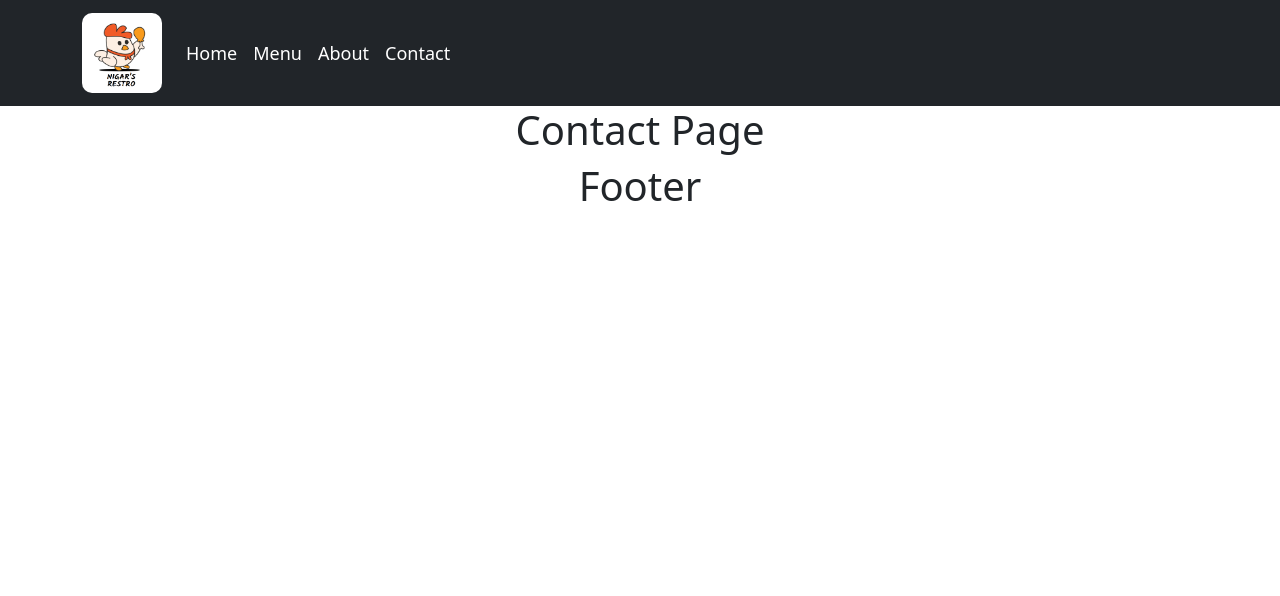
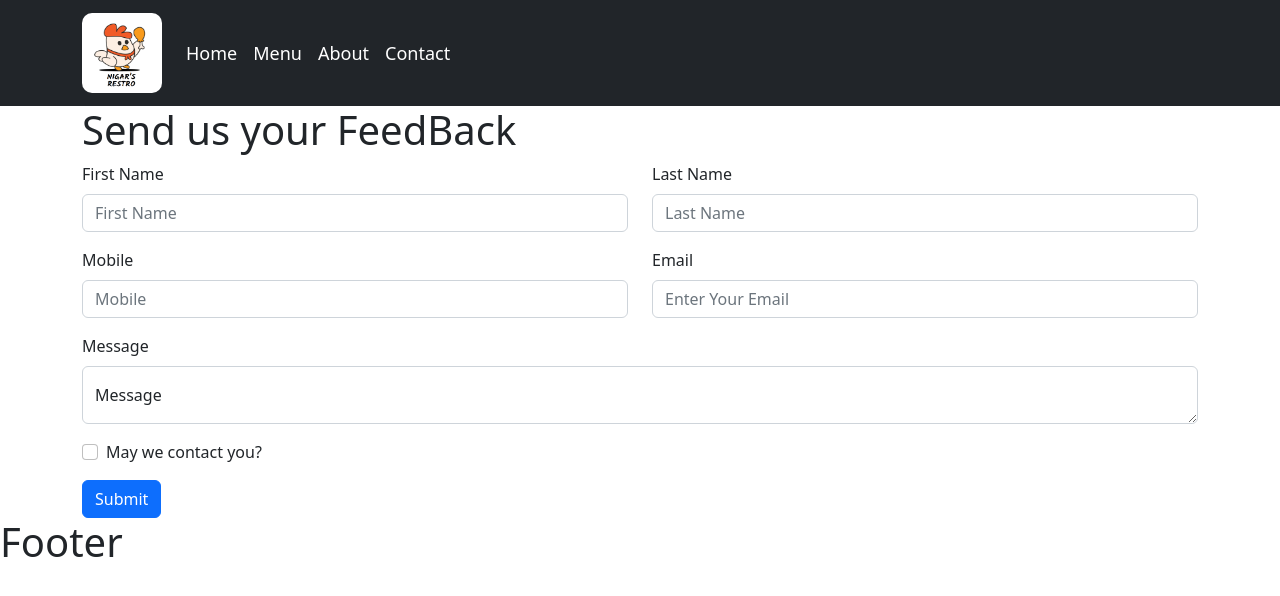
Before and after one commit to nigarkhan12/Restaurant, a React (Create React App) app: page /contact in a window 1280 px wide. Shown: the top 596 px of the page. Built offline with nearby package versions, Linux system fonts and the light colour scheme.

Commit message:
Contact Form handled

```diff
--- a/src/App.css
+++ b/src/App.css
@@ -1,7 +1,3 @@
-.App {
-  text-align: center;
-}
-
 .App-logo {
   height: 40vmin;
   pointer-events: none;
--- a/src/components/body/contact.jsx
+++ b/src/components/body/contact.jsx
@@ -1,10 +1,128 @@
-import React, { Component } from "react";
+import React, { Component, Fragment } from "react";
+import {
+  Container,
+  Row,
+  Form,
+  Button,
+  Col,
+  FloatingLabel,
+} from "react-bootstrap";
 
 export class contact extends Component {
+  constructor() {
+    super();
+    this.state = {
+      firstname: "",
+      lastname: "",
+      mobile: "",
+      email: "",
+      agree: false,
+      message: "",
+    };
+  }
+
+  handleInputChange = (event) => {
+    const value =
+      event.target.type === "checkbox"
+        ? event.target.checked
+        : event.target.value;
+    const name = event.target.name;
+    this.setState({
+      [name]: value,
+    });
+  };
+
+  handleSubmit = (event) => {
+    event.preventDefault();
+  };
+
   render() {
     return (
       <div>
-        <h1>Contact Page</h1>
+        <Fragment>
+          <Container>
+            <h1>Send us your FeedBack</h1>
+
+            <Form onSubmit={this.handleSubmit}>
+              <Row className="mb-3">
+                <Form.Group as={Col}>
+                  <Form.Label>First Name</Form.Label>
+                  <Form.Control
+                    type="text"
+                    name="firstname"
+                    placeholder="First Name"
+                    value={this.state.firstname}
+                    onChange={this.handleInputChange}
+                  />
+                </Form.Group>
+
+                <Form.Group as={Col}>
+                  <Form.Label>Last Name</Form.Label>
+                  <Form.Control
+                    type="text"
+                    name="lastname"
+                    placeholder="Last Name"
+                    value={this.state.lastname}
+                    onChange={this.handleInputChange}
+                  />
+                </Form.Group>
+              </Row>
+
+              <Row className="mb-3">
+                <Form.Group as={Col}>
+                  <Form.Label>Mobile</Form.Label>
+                  <Form.Control
+                    type="number"
+                    name="mobile"
+                    placeholder="Mobile"
+                    value={this.state.mobile}
+                    onChange={this.handleInputChange}
+                  />
+                </Form.Group>
+
+                <Form.Group as={Col}>
+                  <Form.Label>Email</Form.Label>
+                  <Form.Control
+                    type="email"
+                    name="email"
+                    placeholder="Enter Your Email"
+                    value={this.state.email}
+                    onChange={this.handleInputChange}
+                  />
+                </Form.Group>
+              </Row>
+
+              <Form.Label>Message</Form.Label>
+              <FloatingLabel
+                controlId="floatingTextarea"
+                label="Message"
+                className="mb-3"
+              >
+                <Form.Control
+                  as="textarea"
+                  name="message"
+                  placeholder="Leave a Message here"
+                  value={this.state.message}
+                  onChange={this.handleInputChange}
+                />
+              </FloatingLabel>
+
+              <Form.Group className="mb-3" id="formGridCheckbox">
+                <Form.Check
+                  type="checkbox"
+                  name="agree"
+                  label="May we contact you?"
+                  checked={this.state.agree}
+                  onChange={this.handleInputChange}
+                />
+              </Form.Group>
+
+              <Button variant="primary" type="submit">
+                Submit
+              </Button>
+            </Form>
+          </Container>
+        </Fragment>
       </div>
     );
   }
```
